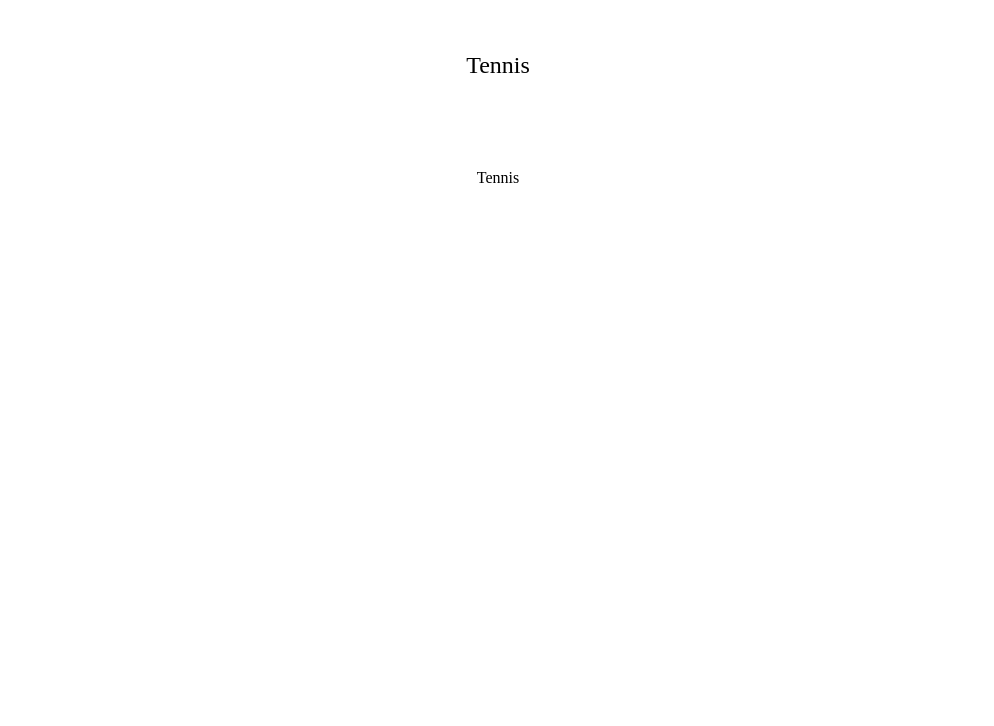
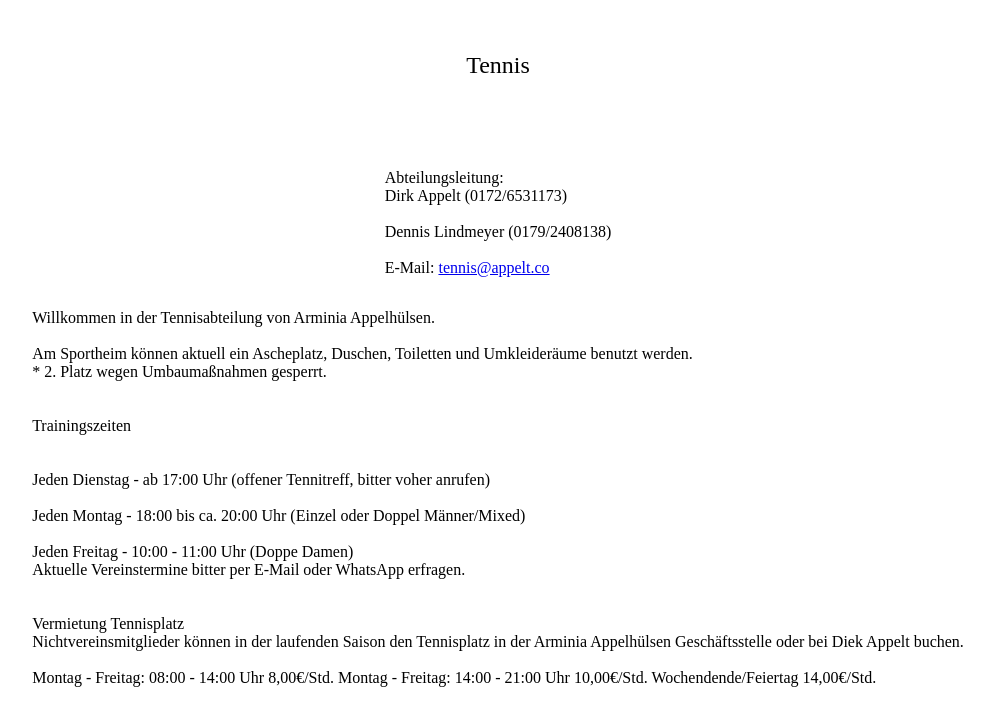
Before and after one commit to chewable-jpg/sva-website, a Next.js app: page /sports/tennis in a window 1280 px wide. Shown: the top 726 px of the page, without its empty margins (142-1136 px from the left). Built offline with nearby package versions, Linux system fonts and the light colour scheme.

Commit message:
tennis page

```diff
--- a/src/pages/sports/tennis.jsx
+++ b/src/pages/sports/tennis.jsx
@@ -55,7 +55,39 @@ const Home = () => {
         py="30"
       >
         <Text>
-            Tennis
+            Abteilungsleitung: <br />
+            Dirk Appelt (0172/6531173) <br />
+            <br />
+            Dennis Lindmeyer (0179/2408138) <br />
+            <br />
+            E-Mail: <a href="mailto:tennis@appelt.co">tennis@appelt.co</a>
+        </Text>
+        <Text>
+          Willkommen in der Tennisabteilung von Arminia Appelhülsen. <br />
+          <br />
+          Am Sportheim können aktuell ein Ascheplatz, Duschen, Toiletten und Umkleideräume benutzt werden. <br />
+          * 2. Platz wegen Umbaumaßnahmen gesperrt. <br />
+          <br />
+          <br />
+          Trainingszeiten <br />
+          <br />
+          <br />
+          Jeden Dienstag - ab 17:00 Uhr (offener Tennitreff, bitter voher anrufen) <br />
+          <br />
+          Jeden Montag - 18:00 bis ca. 20:00 Uhr (Einzel oder Doppel Männer/Mixed) <br />
+          <br />
+          Jeden Freitag - 10:00 - 11:00 Uhr (Doppe Damen)
+          <br />
+          Aktuelle Vereinstermine bitter per E-Mail oder WhatsApp erfragen. <br />
+          <br />
+          <br />
+          Vermietung Tennisplatz <br />
+          Nichtvereinsmitglieder können in der laufenden Saison den Tennisplatz in der Arminia Appelhülsen Geschäftsstelle oder bei Diek Appelt buchen. <br />
+          <br />
+          Montag - Freitag:     08:00 - 14:00 Uhr   8,00€/Std.
+          Montag - Freitag:     14:00 - 21:00 Uhr   10,00€/Std.
+          Wochendende/Feiertag                      14,00€/Std.
+
         </Text>
       </Box>
     </>
```
